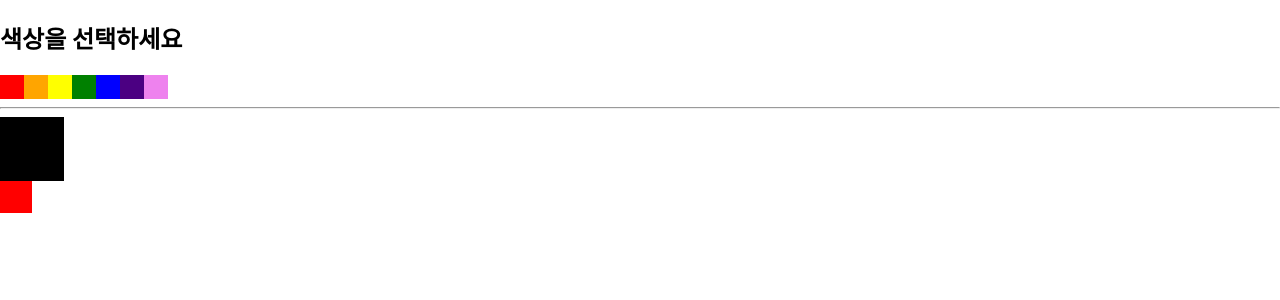
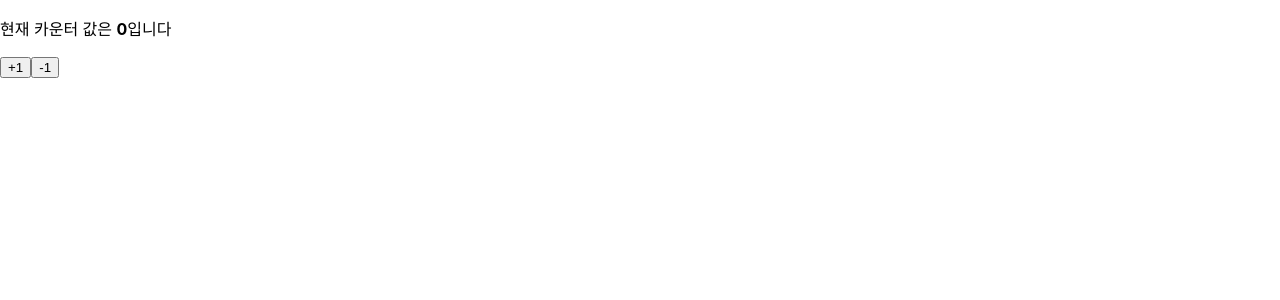
Before and after one commit to soapcandy/hello-react, a React (Create React App) app: page / in a window 1280 px wide. Shown: the top 300 px of the page. Built offline with nearby package versions, Linux system fonts and the light colour scheme.

Commit message:
useState 사용

```diff
--- a/src/App.js
+++ b/src/App.js
@@ -1,16 +1,7 @@
 import "./App.css";
-import ColorBox from "./components/ColorBox";
-import { ColorProvider } from "./contexts/color";
-import SelectColors from "./components/SelectColors";
+import Counter from "./components/Counter";
 function App() {
-  return (
-    <ColorProvider>
-      <div>
-        <SelectColors />
-        <ColorBox />
-      </div>
-    </ColorProvider>
-  );
+  return <Counter></Counter>;
 }
 
 export default App;
--- /dev/null
+++ b/src/components/Counter.js
@@ -0,0 +1,17 @@
+import { useState } from "react";
+
+const Counter = () => {
+  const [value, setValue] = useState(0);
+
+  return (
+    <div>
+      <p>
+        현재 카운터 값은 <b>{value}</b>입니다
+      </p>
+      <button onClick={() => setValue(value + 1)}>+1</button>
+      <button onClick={() => setValue(value - 1)}>-1</button>
+    </div>
+  );
+};
+
+export default Counter;
```
